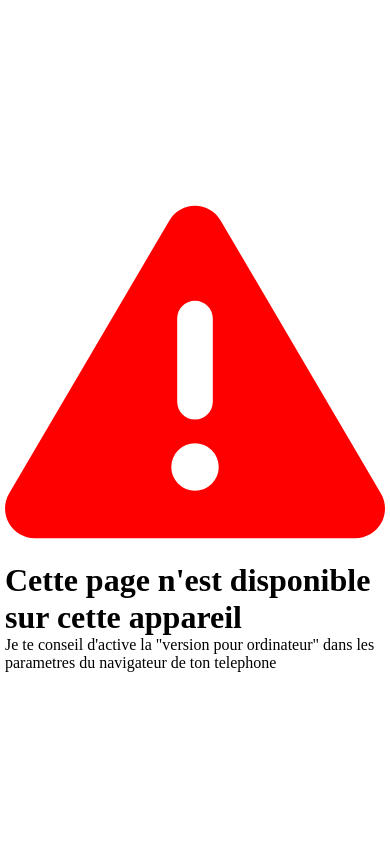
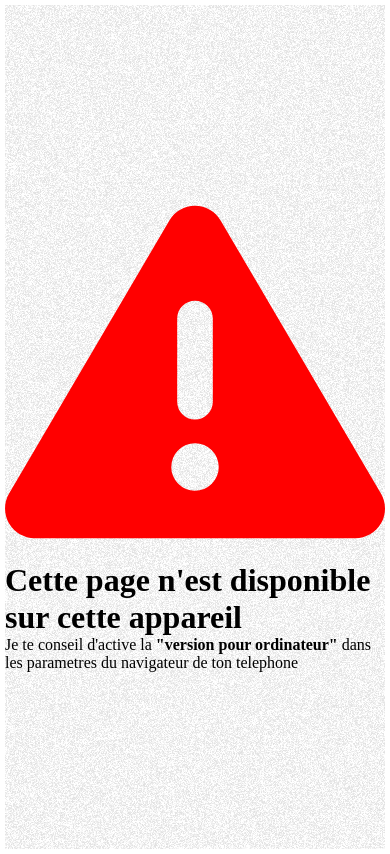
Before and after one commit to MbiamouRichy/Recollection, an Angular app: page / in a window 390 px wide. Built offline with nearby package versions, Linux system fonts and the light colour scheme.

Commit message:
fin du projet

```diff
--- a/src/app/app.component.html
+++ b/src/app/app.component.html
@@ -80,5 +80,5 @@
 <div class="div_mobile">
   <svg xmlns="http://www.w3.org/2000/svg" viewBox="0 0 512 512"><!--! Font Awesome Pro 6.3.0 by @fontawesome - https://fontawesome.com License - https://fontawesome.com/license (Commercial License) Copyright 2023 Fonticons, Inc. --><path d="M256 32c14.2 0 27.3 7.5 34.5 19.8l216 368c7.3 12.4 7.3 27.7 .2 40.1S486.3 480 472 480H40c-14.3 0-27.6-7.7-34.7-20.1s-7-27.8 .2-40.1l216-368C228.7 39.5 241.8 32 256 32zm0 128c-13.3 0-24 10.7-24 24V296c0 13.3 10.7 24 24 24s24-10.7 24-24V184c0-13.3-10.7-24-24-24zm32 224a32 32 0 1 0 -64 0 32 32 0 1 0 64 0z"/></svg>
   <h1 class="h1_mobile">Cette page n'est disponible sur cette appareil</h1>
-  <p class="p_mibile">Je te conseil d'active la "version pour ordinateur" dans les parametres du navigateur de ton telephone</p>
+  <p class="p_mibile">Je te conseil d'active la <b>"version pour ordinateur"</b> dans les parametres du navigateur de ton telephone</p>
 </div>
--- a/src/app/app.component.scss
+++ b/src/app/app.component.scss
@@ -18,10 +18,7 @@ $texte-color1: #fff;
 }
 /*=================================== MAIN =====================================*/
 /*=============================================================================*/
-// pas sur desktop(h1_mobile p_mobile
-.div_mobile{
-  display: none;
-}
+
 main{
   z-index: 5;
   overflow: hidden;
@@ -45,7 +42,7 @@ main{
 main .main_bg{
   position: relative;
   z-index: -1;
-  animation: scale 3s ease-in-out infinite;
+  animation: scale 3s  infinite;
   transform: scale(1);
   object-fit: cover;
   width: 100%;
@@ -63,7 +60,7 @@ main .big_img_move{
   background-position: 0px -2700px;
   background-repeat: no-repeat;
   transform-origin: center top;
-  animation: move_bg 0.01ms ease infinite alternate;
+  animation: move_bg 0.005ms ease infinite alternate;
 }
 
 // div text1
@@ -143,7 +140,6 @@ main{
     }
   }
 }
-//
 /*--------------------- mise en place de l'animation ------------------*/
 // background image main
 @keyframes scale {
@@ -153,7 +149,7 @@ main{
 }
 // big image recollection
 @keyframes move_bg {
-  0%{
+0%{
     background-position: 0px -2700px;
   }
   10%{
@@ -186,6 +182,7 @@ main{
   100%{
     background-position: -1200px -1800px;
   }
+
 }
 /*===================== responsive ==========================*/
 @media only screen and (max-width: 767px) {
@@ -199,6 +196,7 @@ main{
    justify-content: center;
    align-items: flex-start;
    margin: 5px;
+   background: url("../assets/load.png");
    svg{
      fill: red;
    }
--- a/src/app/app.component.ts
+++ b/src/app/app.component.ts
@@ -7,21 +7,23 @@ import { Component } from '@angular/core';
 })
 export class AppComponent {
   title = 'Recollection';
+
+  ngOnInit(){}
   set = setInterval(() =>{
     let img = document.querySelector('.main_bg') as HTMLImageElement;
     let attr: string;
     if (img.getAttribute('src') == "assets/1.png"){
-      attr = "assets/2.png"
+      attr = "assets/2.png";
     }else if (img.getAttribute('src') == "assets/2.png"){
-      attr = "assets/3.png"
+      attr = "assets/3.png";
     }else if (img.getAttribute('src') == "assets/3.png"){
-      attr = "assets/4.png"
+      attr = "assets/4.png";
     }else {
-      attr = "assets/1.png"
+      attr = "assets/1.png";
     }
-    console.log(attr)
     img.setAttribute('src', attr);
   }, 3000)
 
 
+
 }
```
